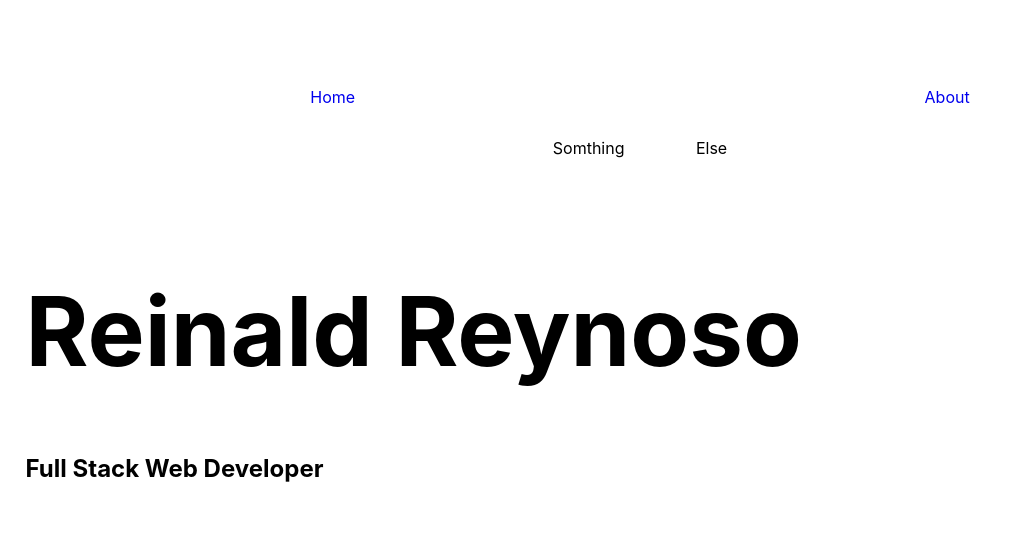
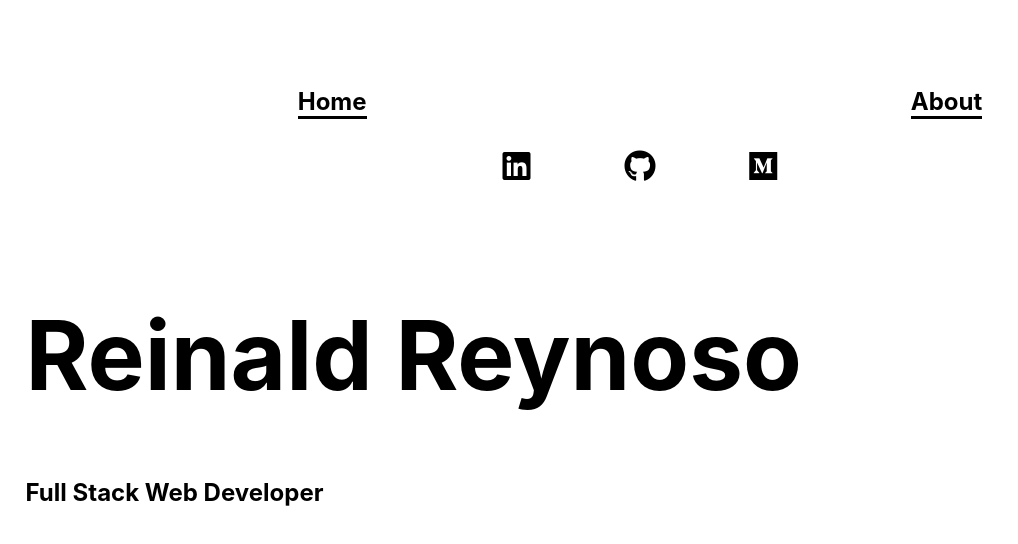
Before and after one commit to reireynoso/portfolio, a React (Create React App) app: page / in a window 1280 px wide. Shown: the top 544 px of the page, without its empty margins (0-1018 px from the left). Built offline with nearby package versions, Linux system fonts and the light colour scheme.

Commit message:
header css

```diff
--- a/public/index.html
+++ b/public/index.html
@@ -2,13 +2,13 @@
 <html lang="en">
   <head>
     <meta charset="utf-8" />
-    <!-- <link rel="stylesheet" href="https://cdnjs.cloudflare.com/ajax/libs/semantic-ui/2.4.1/semantic.min.css" /> -->
     <meta name="viewport" content="width=device-width, initial-scale=1" />
     <meta name="theme-color" content="#000000" />
     <meta
-      name="description"
-      content="Web site created using create-react-app"
+    name="description"
+    content="Web site created using create-react-app"
     />
+    <link rel="stylesheet" href="https://use.fontawesome.com/releases/v5.7.2/css/all.css" integrity="sha384-fnmOCqbTlWIlj8LyTjo7mOUStjsKC4pOpQbqyi7RrhN7udi9RwhKkMHpvLbHG9Sr" crossorigin="anonymous">
     <link rel="apple-touch-icon" href="%PUBLIC_URL%/logo192.png" />
     <!--
       manifest.json provides metadata used when your web app is installed on a
--- a/src/App.css
+++ b/src/App.css
@@ -24,8 +24,15 @@ body, .App {
   margin-top: 5%;
 }
 
+.page-links > a {
+  color: inherit;
+  font-weight: bold;
+  font-size: 1.5rem;
+  border-bottom: 3px solid black;
+}
+
 .icons {
-  margin: 0 40%;
+  margin: 0 35%;
   margin-top: 2.5%
 }
 
--- a/src/components/Header.js
+++ b/src/components/Header.js
@@ -10,8 +10,9 @@ const Header = () => {
             </div>
 
             <div className="icons">
-                <div>Somthing</div>
-                <div>Else</div>
+                <div><i class="fab fa-linkedin fa-2x"></i></div>
+                <div><i class="fab fa-github fa-2x"></i></div>
+                <div> <i class="fab fa-medium fa-2x"></i></div>
             </div>
         </div>
     )
```
